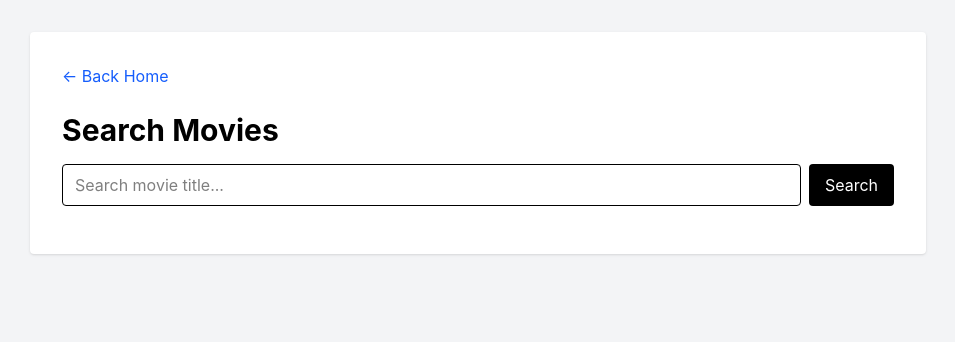
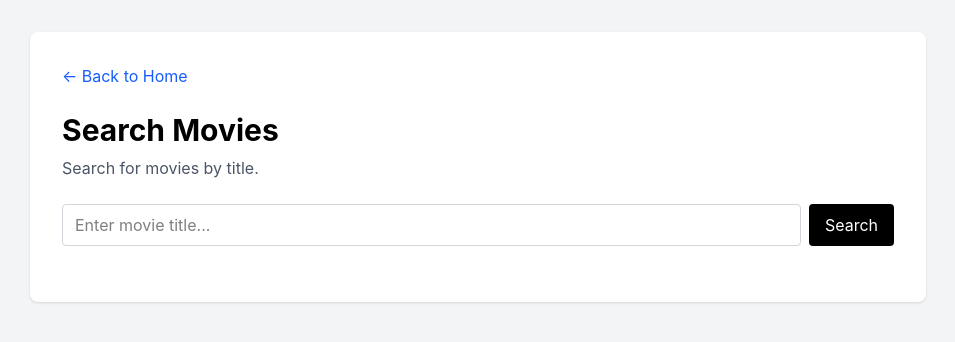
Before and after one commit to njosh1/csci4050-ces-project, a Next.js app in the folder frontend/: page /search in a window 1280 px wide. Shown: the top 342 px of the page, without its empty margins (162-1117 px from the left). Built offline with nearby package versions, Linux system fonts and the light colour scheme.

Commit message:
git push origin mainAdded deliverable 3 domain class diagram

```diff
--- a/frontend/app/search/page.tsx
+++ b/frontend/app/search/page.tsx
@@ -6,56 +6,47 @@ import { useState } from "react";
 type Movie = {
   _id: string;
   title: string;
-  description: string;
   genre: string[];
   rating: string;
+  posterUrl: string;
   status: string;
-  posterUrl: string;
-  trailerUrl: string;
 };
-
-const API_URL = "http://localhost:5001";
 
 export default function SearchPage() {
   const [query, setQuery] = useState("");
   const [movies, setMovies] = useState<Movie[]>([]);
   const [searched, setSearched] = useState(false);
-  const [selectedGenre, setSelectedGenre] = useState("All");
-  const [showDate, setShowDate] = useState("");
+  const [loading, setLoading] = useState(false);
 
   async function handleSearch() {
+    setLoading(true);
     setSearched(true);
 
     const response = await fetch(
-      `${API_URL}/api/movies/search?q=${encodeURIComponent(query.trim())}`
+      `http://localhost:5050/api/movies/search?q=${encodeURIComponent(query)}`
     );
 
     const data = await response.json();
+
     setMovies(data);
+    setLoading(false);
   }
-
-  const filteredMovies =
-  selectedGenre === "All"
-    ? movies
-    : movies.filter((movie) =>
-        movie.genre.includes(selectedGenre)
-      );
 
   return (
     <main className="min-h-screen bg-gray-100 p-8 text-black">
-      <section className="mx-auto max-w-4xl rounded bg-white p-8 shadow">
+      <section className="mx-auto max-w-4xl rounded-lg bg-white p-8 shadow">
         <Link href="/" className="mb-6 inline-block text-blue-600">
-          ← Back Home
+          ← Back to Home
         </Link>
 
-        <h1 className="mb-4 text-3xl font-bold">Search Movies</h1>
+        <h1 className="mb-2 text-3xl font-bold">Search Movies</h1>
+        <p className="mb-6 text-gray-600">Search for movies by title.</p>
 
-        {/* Search bar */}
-        <div className="mb-4 flex gap-2">
+        <div className="mb-6 flex gap-2">
           <input
-            className="w-full rounded border px-3 py-2 text-black"
+            className="w-full rounded border border-gray-300 bg-white px-3 py-2 text-black"
             type="text"
-            placeholder="Search movie title..."
+            placeholder="Enter movie title..."
             value={query}
             onChange={(e) => setQuery(e.target.value)}
             onKeyDown={(e) => {
@@ -71,56 +62,33 @@ export default function SearchPage() {
           </button>
         </div>
 
-        {/* Genre filter — applied client-side on top of the search results */}
-        {searched && movies.length > 0 && (
-          <div className="mb-6 flex items-center gap-2">
-            <label className="text-sm font-semibold text-gray-700">Filter by Genre:</label>
-            <select
-              value={selectedGenre}
-              onChange={(e) => setSelectedGenre(e.target.value)}
-              className="rounded border px-3 py-1.5 text-black text-sm"
-            >
-              <option>All</option>
-              <option>Action</option>
-              <option>Adventure</option>
-              <option>Animation</option>
-              <option>Comedy</option>
-              <option>Drama</option>
-              <option>Family</option>
-              <option>Sci-Fi</option>
-              <option>Thriller</option>
-            </select>
-          </div>
-        )}
+        {loading && <p>Searching...</p>}
 
-        {searched && filteredMovies.length === 0 && (
-          <p className="text-gray-600">No movies found.</p>
+        {!loading && searched && movies.length === 0 && (
+          <p>No movies found.</p>
         )}
 
         <div className="grid gap-4">
-          {/* Render filteredMovies so the genre dropdown actually affects results */}
-          {filteredMovies.map((movie) => (
+          {movies.map((movie) => (
             <Link
+              href={`/movies/${movie._id}`}
               key={movie._id}
-              href={`/movies/${movie._id}`}
-              className="flex gap-4 rounded border p-4 hover:bg-gray-50"
+              className="flex gap-4 rounded border border-gray-300 p-4 hover:bg-gray-50"
             >
               <img
                 src={movie.posterUrl}
                 alt={movie.title}
-		onError={(e) => {
-		    e.currentTarget.src =
-	      "https://placehold.co/500x750?text=Movie+Poster";
-	  }}
+                 onError={(e) => {
+                    e.currentTarget.src =
+                      "https://placehold.co/500x750?text=Movie+Poster";
+           }}
                 className="h-32 w-24 rounded object-cover"
               />
 
               <div>
-                <h2 className="text-xl font-bold">{movie.title}</h2>
-                <p className="text-sm text-gray-600">
-                  {movie.genre.join(", ")}
-                </p>
-                <p className="text-sm font-semibold">{movie.rating}</p>
+                <h2 className="text-xl font-semibold">{movie.title}</h2>
+                <p className="text-gray-600">{movie.genre.join(", ")}</p>
+                <p className="text-sm">{movie.rating}</p>
                 <p className="text-sm text-blue-600">{movie.status}</p>
               </div>
             </Link>
```
Also changed, not shown: frontend/app/movies/[id]/page.tsx (+4 -4 lines), 3 other files (tests, documents, lock files or other folders).
